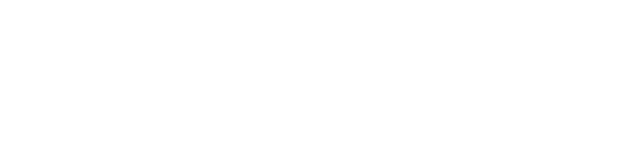
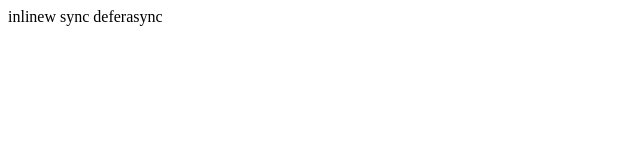
Before and after one commit to 5lath/task-scripts, a website: page src/index.html in a window 1280 px wide. Shown: the whole page, without its empty margins (0-640 px from the left). Drawn offline with Linux system fonts and the light colour scheme.

Commit message:
Задание по скриптам

```diff
--- a/src/index.html
+++ b/src/index.html
@@ -3,5 +3,19 @@
     <head>
         <title>Scripts</title>
     </head>
-    <body></body>
+    <body>
+
+        <script>
+            document.body.append('inline');
+        </script>w
+
+        <script src="scripts/sync.js">
+        </script>
+
+        <script async src="scripts/async.js">
+        </script>
+
+        <script defer src="scripts/defer.js">
+        </script>
+    </body>
 </html>
```
